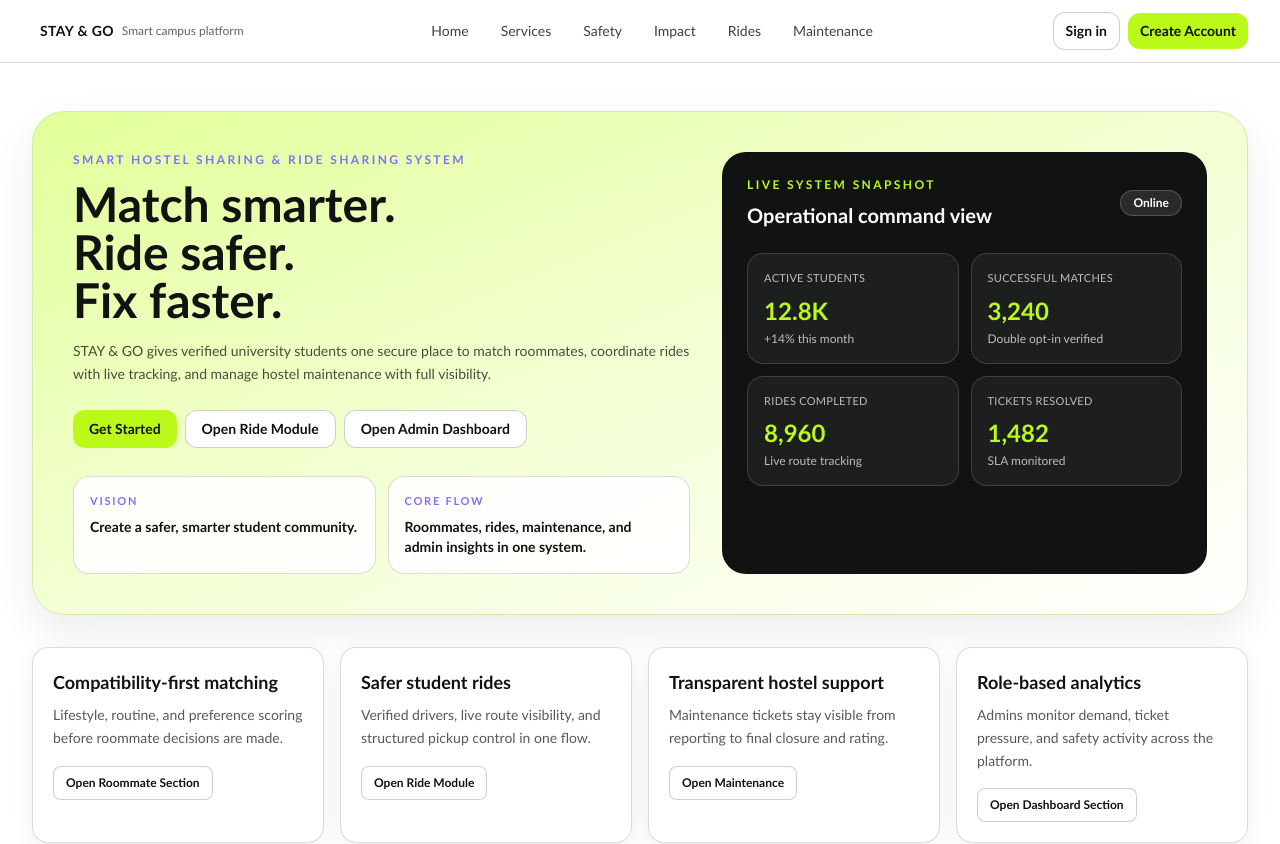
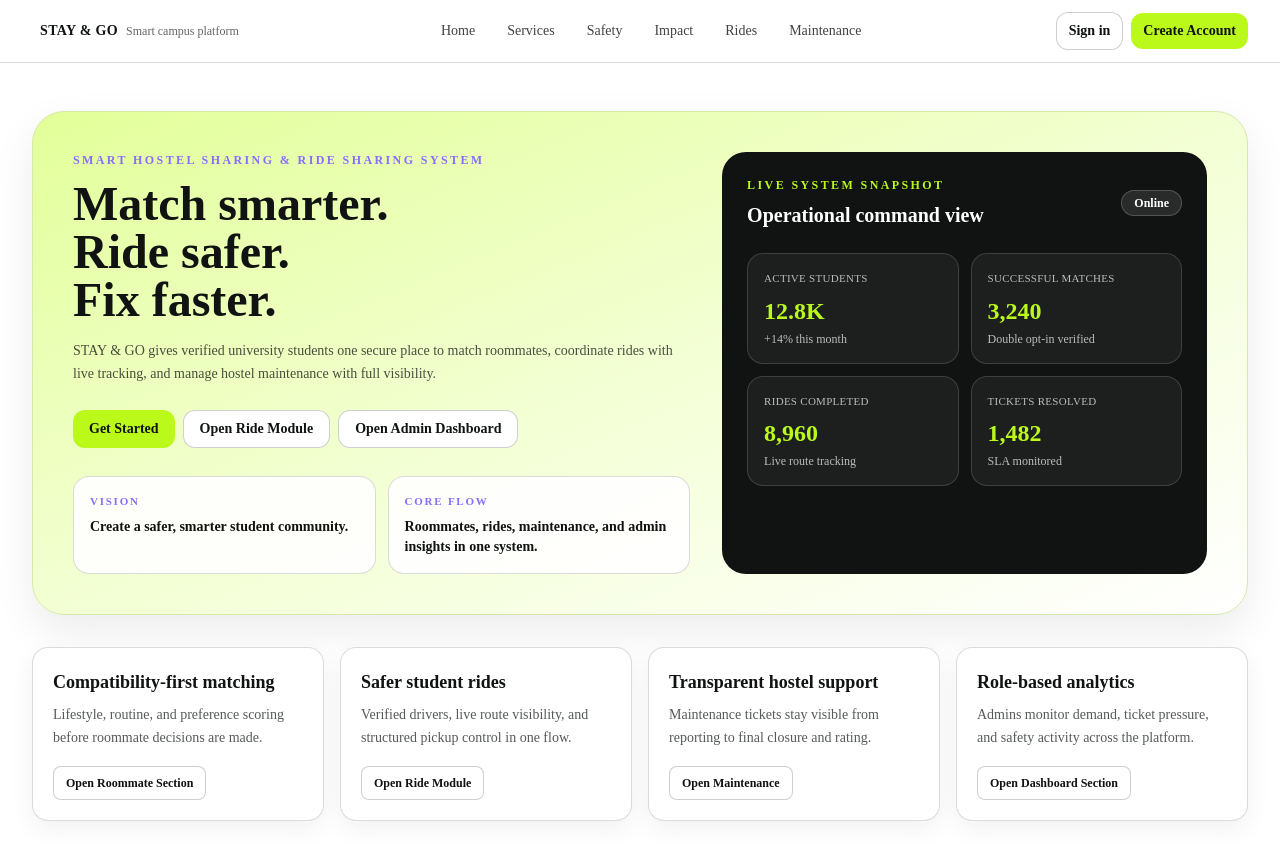
Before and after one commit to Sandarukaushan999/Stay_-_Go, a React app in the folder frontend/: page / in a window 1280 px wide. Shown: the top 844 px of the page. Built offline with nearby package versions, Linux system fonts and the light colour scheme; the HTML template or start-up script is replaced by a standard one.

Commit message:
font update

```diff
--- a/frontend/src/Components/admin_and_user_management/dashboard/StudentDashboard.jsx
+++ b/frontend/src/Components/admin_and_user_management/dashboard/StudentDashboard.jsx
@@ -35,10 +35,7 @@ export default function StudentDashboard() {
   return (
     <>
     <MainLayout>
-      <div
-        className="mx-auto max-w-6xl space-y-8 px-4 py-8 sm:px-6 md:py-10 lg:px-8"
-        style={{ fontFamily: '"Poppins", "Manrope", "Trebuchet MS", sans-serif' }}
-      >
+      <div className="mx-auto max-w-6xl space-y-8 px-4 py-8 sm:px-6 md:py-10 lg:px-8">
         <section className="overflow-hidden rounded-[28px] border border-[#d6e9aa] bg-gradient-to-br from-[#E2FF99] via-[#f4ffd6] to-[#FFFFFF] shadow-[0_16px_40px_rgba(16,19,18,0.08)]">
           <div className="grid gap-6 px-5 py-6 lg:grid-cols-[1.05fr_0.95fr] lg:px-8 lg:py-8">
             <div className="flex flex-col justify-center">
--- a/frontend/src/Components/admin_and_user_management/layout/AdminLayout.jsx
+++ b/frontend/src/Components/admin_and_user_management/layout/AdminLayout.jsx
@@ -15,7 +15,6 @@ export default function AdminLayout({ children }) {
       style={{
         background: 'var(--admin-bg)',
         color: 'var(--admin-text)',
-        fontFamily: '"Poppins", "Manrope", "Trebuchet MS", sans-serif',
       }}
     >
       <AdminSidebar />
--- a/frontend/src/Components/admin_and_user_management/layout/TechnicianLayout.jsx
+++ b/frontend/src/Components/admin_and_user_management/layout/TechnicianLayout.jsx
@@ -15,7 +15,6 @@ export default function TechnicianLayout({ children }) {
       style={{
         background: 'var(--admin-bg)',
         color: 'var(--admin-text)',
-        fontFamily: '"Poppins", "Manrope", "Trebuchet MS", sans-serif',
       }}
     >
       <TechnicianSidebar />
--- a/frontend/src/Components/admin_and_user_management/ride_monitoring/RideDashboardPage.jsx
+++ b/frontend/src/Components/admin_and_user_management/ride_monitoring/RideDashboardPage.jsx
@@ -797,7 +797,6 @@ export default function RideDashboardPage() {
     <AdminLayout>
       <div
         className="space-y-8"
-        style={{ fontFamily: '"Poppins", "Manrope", "Trebuchet MS", sans-serif' }}
       >
         <div className="relative overflow-hidden rounded-[28px] border border-[#101312]/10 bg-gradient-to-br from-[#101312] via-[#1a2420] to-[#101312] p-6 text-white shadow-[0_24px_60px_rgba(16,19,18,0.25)] sm:p-8">
           <div className="pointer-events-none absolute -right-20 -top-20 h-64 w-64 rounded-full bg-[#BAF91A]/15 blur-3xl" />
--- a/frontend/src/Components/admin_and_user_management/system/AdminProfile.jsx
+++ b/frontend/src/Components/admin_and_user_management/system/AdminProfile.jsx
@@ -192,7 +192,6 @@ export default function AdminProfile() {
     <AdminLayout>
       <div
         className="mx-auto max-w-5xl space-y-6 pb-12"
-        style={{ fontFamily: '"Poppins", "Manrope", "Trebuchet MS", sans-serif' }}
       >
         <div className="rounded-3xl border border-[#101312]/12 bg-white p-5 shadow-[0_10px_30px_rgba(16,19,18,0.08)] sm:p-6">
           <h1 className="text-2xl font-semibold text-[#101312]">Admin profile</h1>
--- a/frontend/src/index.css
+++ b/frontend/src/index.css
@@ -94,6 +94,7 @@ html, body, #root {
 body {
   background-color: var(--theme-bg);
   color: var(--theme-text);
+  font-family: 'Times New Roman', Times, serif !important;
 }
 
 /* ─── Text selection ─── */
--- a/frontend/src/pages/AuthPage.jsx
+++ b/frontend/src/pages/AuthPage.jsx
@@ -409,7 +409,7 @@ export default function AuthPage({
   }
 
   return (
-    <div className="min-h-screen bg-[#FFFFFF] text-[#101312]" style={{ fontFamily: '"Poppins", "Manrope", "Trebuchet MS", sans-serif' }}>
+    <div className="min-h-screen bg-[#FFFFFF] text-[#101312]">
       <Header
         navItems={headerNavItems}
         actionItems={actionItems}
--- a/frontend/src/pages/HomePage.jsx
+++ b/frontend/src/pages/HomePage.jsx
@@ -231,7 +231,7 @@ function Home({ headerNavItems, onNavigateToRide, onNavigateToPage, onNavigateTo
   }
 
   return (
-    <div className="min-h-screen bg-[#FFFFFF] text-[#101312]" style={{ fontFamily: '"Poppins", "Manrope", "Trebuchet MS", sans-serif' }}>
+    <div className="min-h-screen bg-[#FFFFFF] text-[#101312]">
       <Header navItems={headerNavItems} actionItems={actionItems} onBrandClick={() => scrollToSection('home')} />
 
       <main className="w-full px-4 py-8 sm:px-6 sm:py-10 lg:px-8 lg:py-12">
--- a/frontend/src/pages/RideShowcasePage.jsx
+++ b/frontend/src/pages/RideShowcasePage.jsx
@@ -98,7 +98,7 @@ export default function RideShowcasePage() {
     'rounded-lg border border-[#101312]/20 bg-white px-3 py-1.5 text-xs font-semibold text-[#101312] transition hover:bg-[#E2FF99]'
 
   return (
-    <div className="min-h-screen bg-[#FFFFFF] text-[#101312]" style={{ fontFamily: '"Poppins", "Manrope", "Trebuchet MS", sans-serif' }}>
+    <div className="min-h-screen bg-[#FFFFFF] text-[#101312]">
       <main className="w-full space-y-6 px-4 py-8 sm:px-6 sm:py-10 lg:px-8 lg:py-12">
         <section
           id="ride-home"
--- a/frontend/src/pages/UserProfilePage.jsx
+++ b/frontend/src/pages/UserProfilePage.jsx
@@ -328,7 +328,6 @@ export default function UserProfilePage() {
       className="min-h-screen"
       style={{
         background: 'linear-gradient(135deg, #E2FF99 0%, #f4ffd6 55%, #FFFFFF 100%)',
-        fontFamily: '"Poppins", "Manrope", "Trebuchet MS", sans-serif',
       }}
     >
       <div className="mx-auto max-w-5xl px-4 pb-12 pt-8 sm:px-6 lg:px-8">
--- a/frontend/tailwind.config.cjs
+++ b/frontend/tailwind.config.cjs
@@ -46,6 +46,9 @@ module.exports = {
   darkMode: 'selector',
   theme: {
     extend: {
+      fontFamily: {
+        sans: ['"Times New Roman"', 'Times', 'serif'],
+      },
       colors: {
         slate: { ...neutralScale },
         gray: { ...neutralScale },
```
